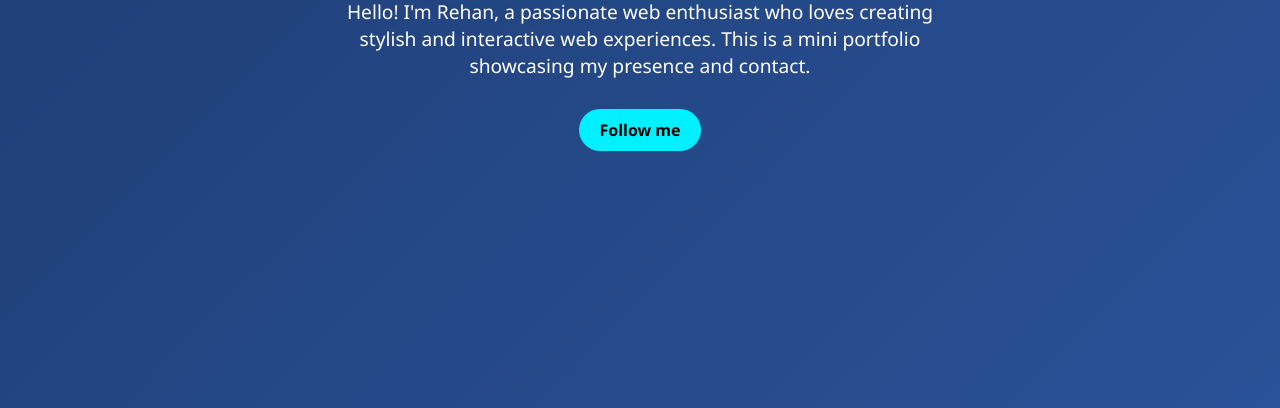
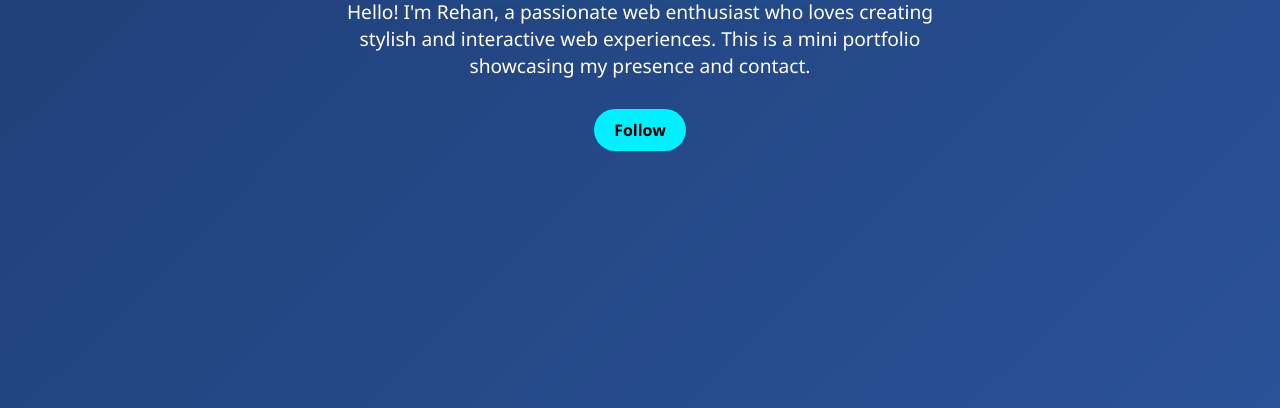
Before and after one commit to Rehanid123/Rehan, a plain HTML site: page index.html in a window 1280 px wide. Shown: the part 392-800 px from the top of the page. Drawn offline with Linux system fonts and the light colour scheme.

Commit message:
Update index.html

```diff
--- a/index.html
+++ b/index.html
@@ -72,6 +72,6 @@
 <body>
     <h1>Rehan Lalkot</h1>
     <p>Hello! I'm Rehan, a passionate web enthusiast who loves creating stylish and interactive web experiences. This is a mini portfolio showcasing my presence and contact.</p>
-    <a href="https://instagram.com/Rehan_lalkot_15" target="_blank">Follow me</a>
+    <a href="https://instagram.com/Rehan_lalkot_15" target="_blank">Follow</a>
 </body>
 </html>
```
